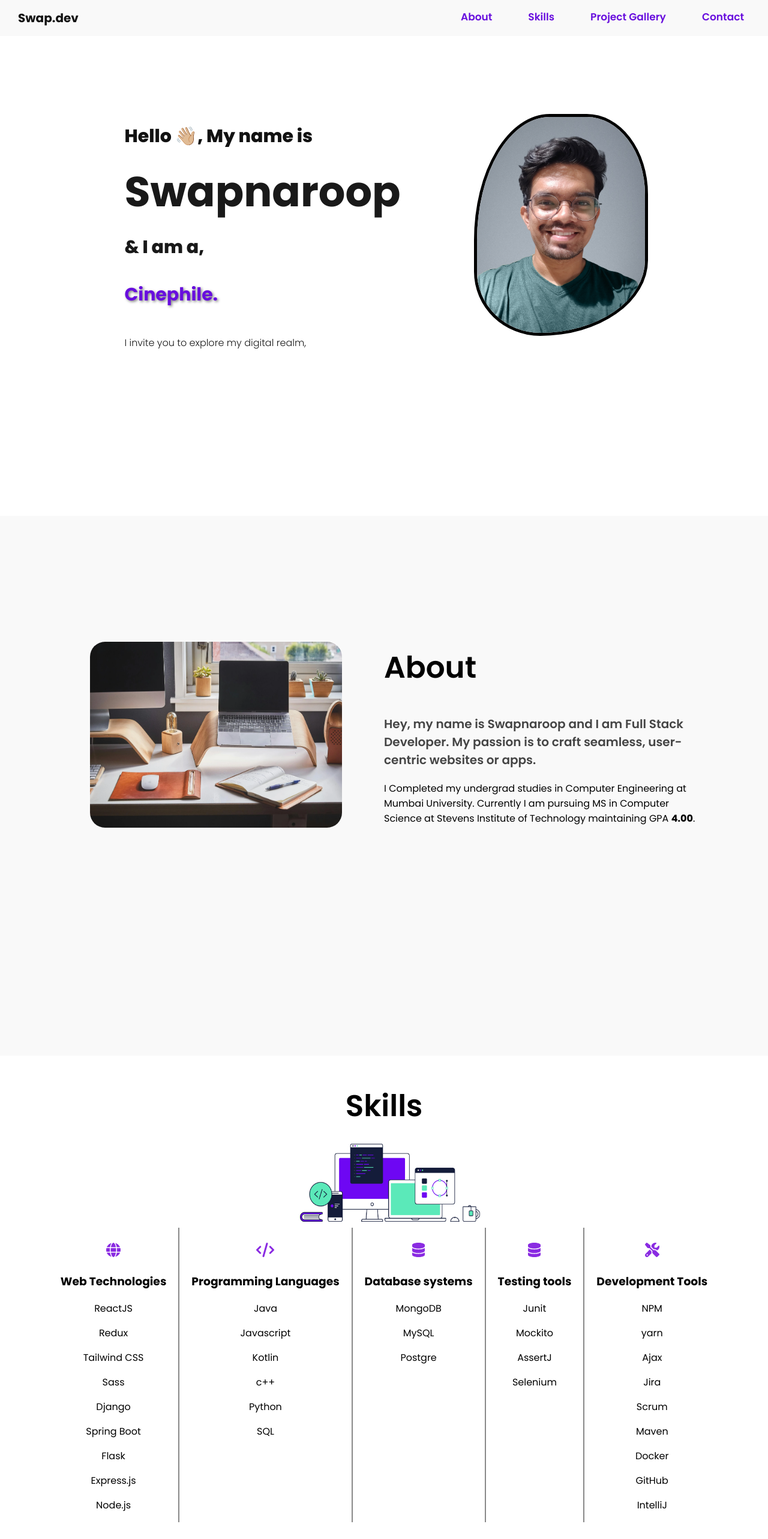
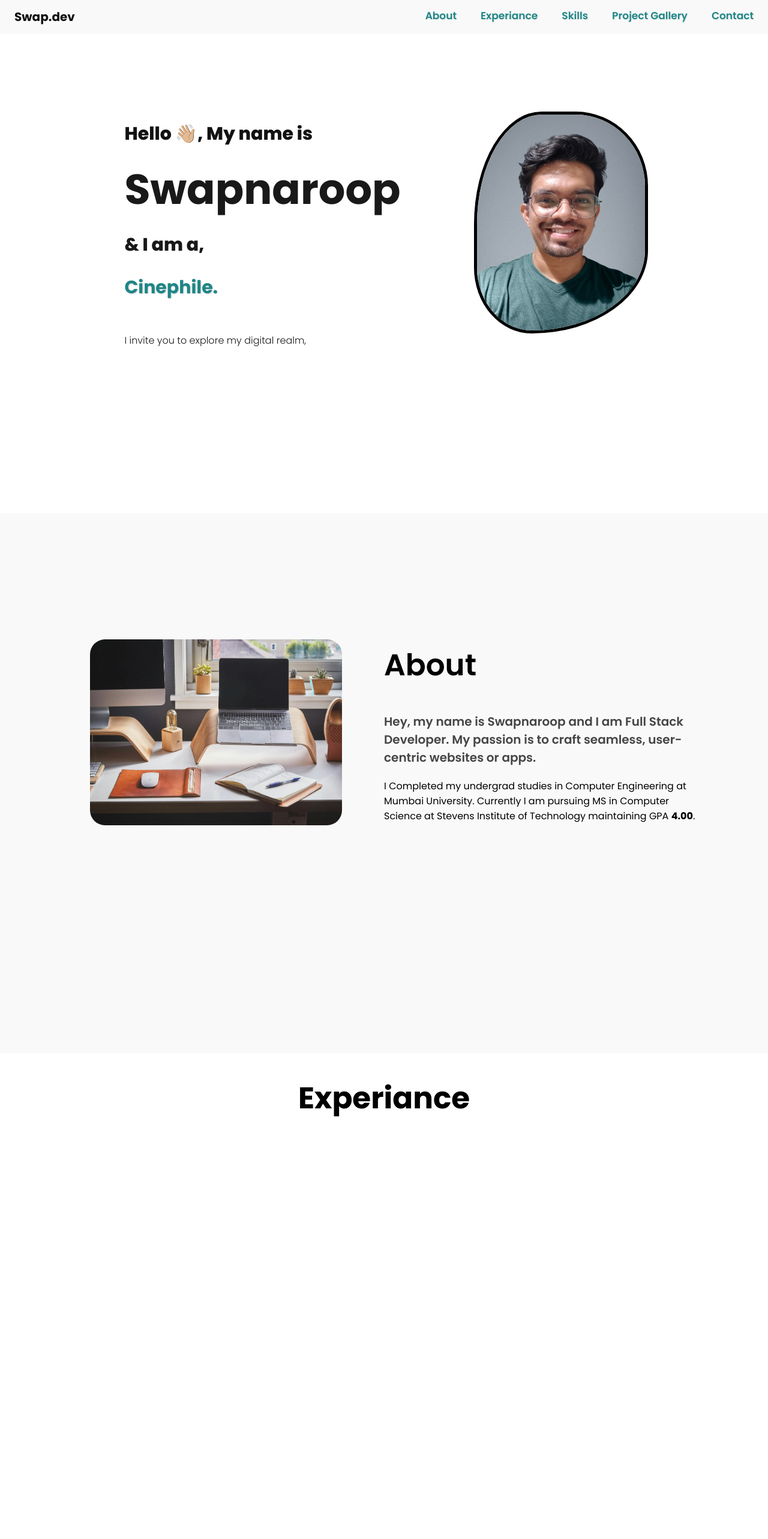
Before and after one commit to Swapnaroop2001/Portfolio-Website, a React (Create React App) app: page / in a window 1280 px wide. Shown: the top 2566 px of the page at 60% size. Built offline with nearby package versions, Linux system fonts and the light colour scheme.

Commit message:
Color Update

```diff
--- a/src/App.jsx
+++ b/src/App.jsx
@@ -1,4 +1,5 @@
 import About from "./components/About/About";
+import Experiance from "./components/Experiance/Experiance";
 import Intro from "./components/Introduction/intro";
 import Navbar from "./components/Navbar/Navbar";
 import Productlist from "./components/ProductList/Productlist";
@@ -11,6 +12,7 @@ function App() {
       <Navbar/>
       <Intro/>
       <About/>
+      <Experiance/>
       <Skills/>
       <Productlist/>
       <Contact/>
--- /dev/null
+++ b/src/components/Experiance/Experiance.jsx
@@ -0,0 +1,14 @@
+import React from 'react'
+import '..//Experiance//experiance.css';
+
+export default function Experiance() {
+  return (
+    <section id="Experiance">
+      <div className='experiance'>
+        <div className="ex-title">
+          Experiance
+        </div>
+      </div>
+    </section>
+  )
+}
--- /dev/null
+++ b/src/components/Experiance/experiance.css
@@ -0,0 +1,15 @@
+.experiance {
+    height: 100vh;
+    padding: 3% 5%;
+    display: flex;
+    flex-direction: column;
+    align-items: center;
+    text-align: center;
+    background-color: #ffffff;
+
+}
+
+.ex-title {
+    font-size: 50px;
+    font-weight: 700;
+}
--- a/src/components/Introduction/intro.css
+++ b/src/components/Introduction/intro.css
@@ -111,17 +111,17 @@
     margin: 20px 0px;
     overflow: hidden;
     text-align: center;
-      color: rgb(25, 25, 25);
+    color: rgb(25, 25, 25);
 }
 
 .i-title-item {
     height: 50px;
     font-size: 30px;
     font-weight: bold;
-    color: rgb(104, 14, 222);
+    color:#1e8686;
     display: flex;
     align-items: center;
-    text-shadow: 2px 2px 4px rgba(0, 0, 0, 0.5);
+    text-shadow: 1px 1px 2px rgba(0, 0, 0, 0.2);
 }
 
 .i-title-wrapper {
--- a/src/components/Navbar/Navbar.jsx
+++ b/src/components/Navbar/Navbar.jsx
@@ -32,6 +32,17 @@ export default function Navbar() {
                         onClick={toggleNav}
                     >
                         About
+                    </Link>
+                    <Link
+                        className='item'
+                        to="Experiance"
+                        spy={true}
+                        smooth={true}
+                        offset={0}
+                        duration={500}
+                        onClick={toggleNav}
+                    >
+                        Experiance
                     </Link>
 
                     <Link
--- a/src/components/Navbar/navbar.css
+++ b/src/components/Navbar/navbar.css
@@ -8,7 +8,7 @@
     display: flex;
     background-color: #f9f9f9;
 
-    padding: 15px 10px;
+    padding: 13px 4px;
     justify-content: space-between;
     overflow: hidden;
     top: 0;
@@ -23,24 +23,28 @@
     font-weight: 700;
     cursor: pointer;
     color: rgb(18, 18, 18);
+
 }
 
 
 .item {
-    color: rgb(104, 14, 222);
+    color: #1e8686;
     font-weight: 600;
     background-color: rgba(0, 0, 0, 0);
-    padding: 10px 20px;
+    padding: 10px 10px;
     cursor: pointer;
     font-size: 17px;
     margin: 10px 10px;
+    text-shadow: 1px 1px 2px rgba(0, 0, 0, 0.1);
 }
 
 .item:hover {
-    color: rgb(255, 255, 255);
-    border-color: rgb(104, 14, 222);
-    background-color: rgb(104, 14, 222);
-    box-shadow: 0 2px 10px rgb(122, 122, 122);
+    color: rgb(0, 0, 0);
+    cursor: pointer;
+    text-shadow: 1px 1px 2px rgba(0, 0, 0, 0.2);
+    /* border-color: rgb(104, 14, 222); */
+    /* background-color: #1e8686; */
+    /* box-shadow: 0 2px 10px rgb(122, 122, 122); */
 }
 
 .navbar-toggle {
--- a/src/components/Product/Product.css
+++ b/src/components/Product/Product.css
@@ -11,7 +11,7 @@
 
 .p-browser {
     height: 20px;
-    background-color: rgb(102, 0, 191);
+    background-color: #1e8686;
     display: flex;
     align-items: center;
     position: sticky;
--- a/src/components/Skills/skills.css
+++ b/src/components/Skills/skills.css
@@ -46,7 +46,7 @@
     font-weight: 600;
 }
 .icon{
-    color: blueviolet;
+    color: #1e8686;
 }
 
 @media screen and (max-width:768px) {
--- a/src/components/contact/Contact.jsx
+++ b/src/components/contact/Contact.jsx
@@ -1,11 +1,11 @@
 import React, { useRef, useState } from 'react';
 import { FontAwesomeIcon } from '@fortawesome/react-fontawesome';
-import '../contact/contact.css';
 import { faEnvelope, faPhone } from '@fortawesome/free-solid-svg-icons';
 import { faGithub, faLinkedin } from '@fortawesome/free-brands-svg-icons';
 import { ToastContainer, toast, Bounce } from 'react-toastify';
 import 'react-toastify/dist/ReactToastify.css';
 import emailjs from 'emailjs-com';
+import '../contact/contact.css';
 
 export default function Contact() {
 
@@ -44,8 +44,19 @@ export default function Contact() {
     e.preventDefault();
 
     // Validation logic
-    if (!name || !email || !message) {
-      notifyError("Please fill out all required fields.");
+    if (name.length < 3) {
+      notifyError("Name must be at least 3 characters long.");
+      return;
+    }
+
+    const emailRegex = /^[^\s@]+@[^\s@]+\.[^\s@]+$/;
+    if (!emailRegex.test(email)) {
+      notifyError("Please enter a valid email address.");
+      return;
+    }
+
+    if (message.length < 3) {
+      notifyError("Message must be at least 3 characters long.");
       return;
     }
 
--- a/src/components/contact/contact.css
+++ b/src/components/contact/contact.css
@@ -7,7 +7,7 @@
 .c-bg {
     width: 20px;
     height: 100%;
-    background-color: blueviolet;
+    background-color: #1e8686;
     position: absolute;
 }
 
@@ -55,7 +55,7 @@
 }
 
 .c-jodi:hover {
-    color: blueviolet;
+    color:#1e8686;
 }
 
 .c-a {
@@ -87,7 +87,7 @@ textarea {
 .c-submitBtn {
     border: none;
     padding: 15px;
-    background-color: rgb(104, 14, 222);
+    background-color: #1e8686;
     ;
     color: rgb(255, 255, 255);
     font-weight: 500;
```
